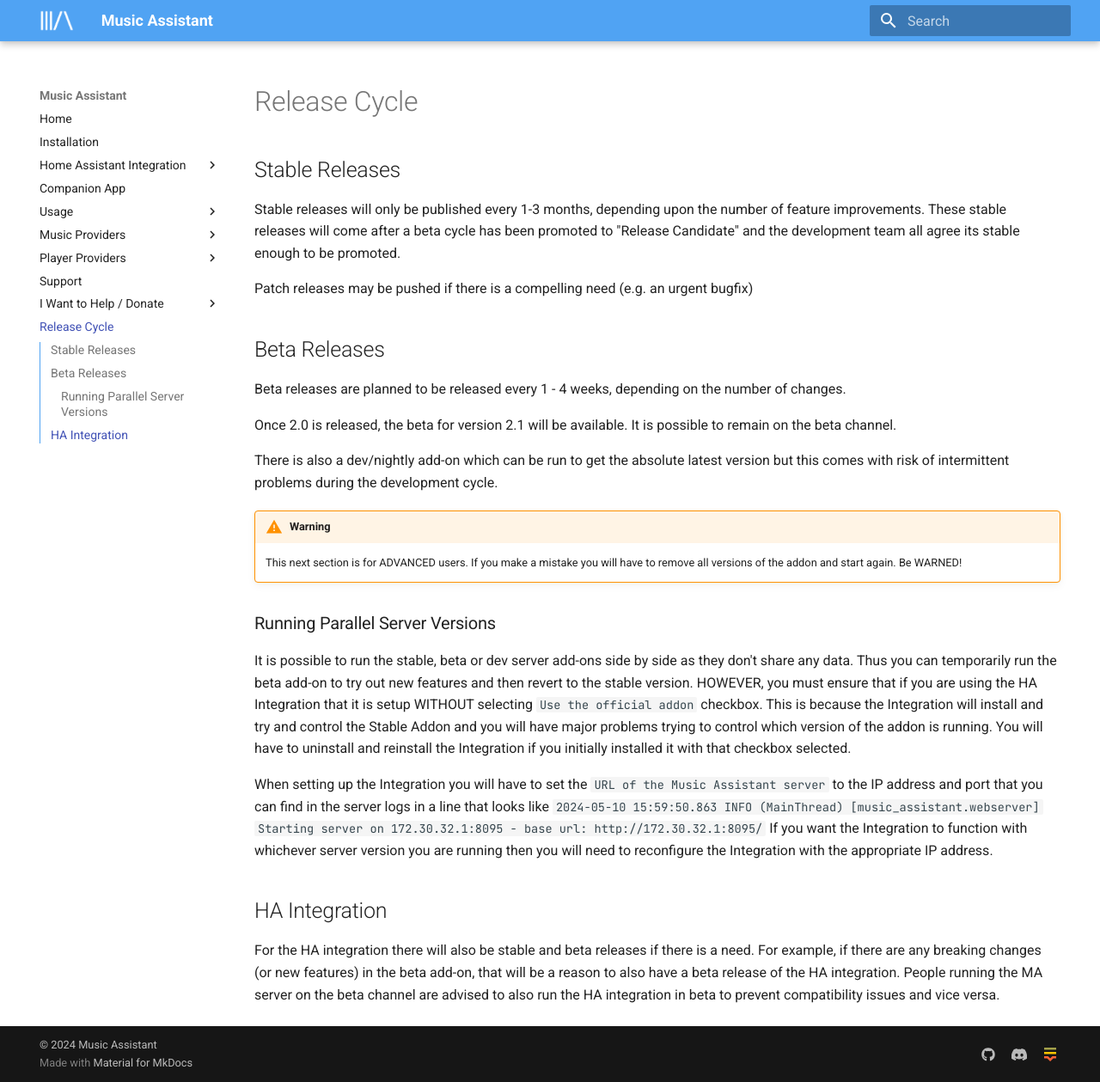
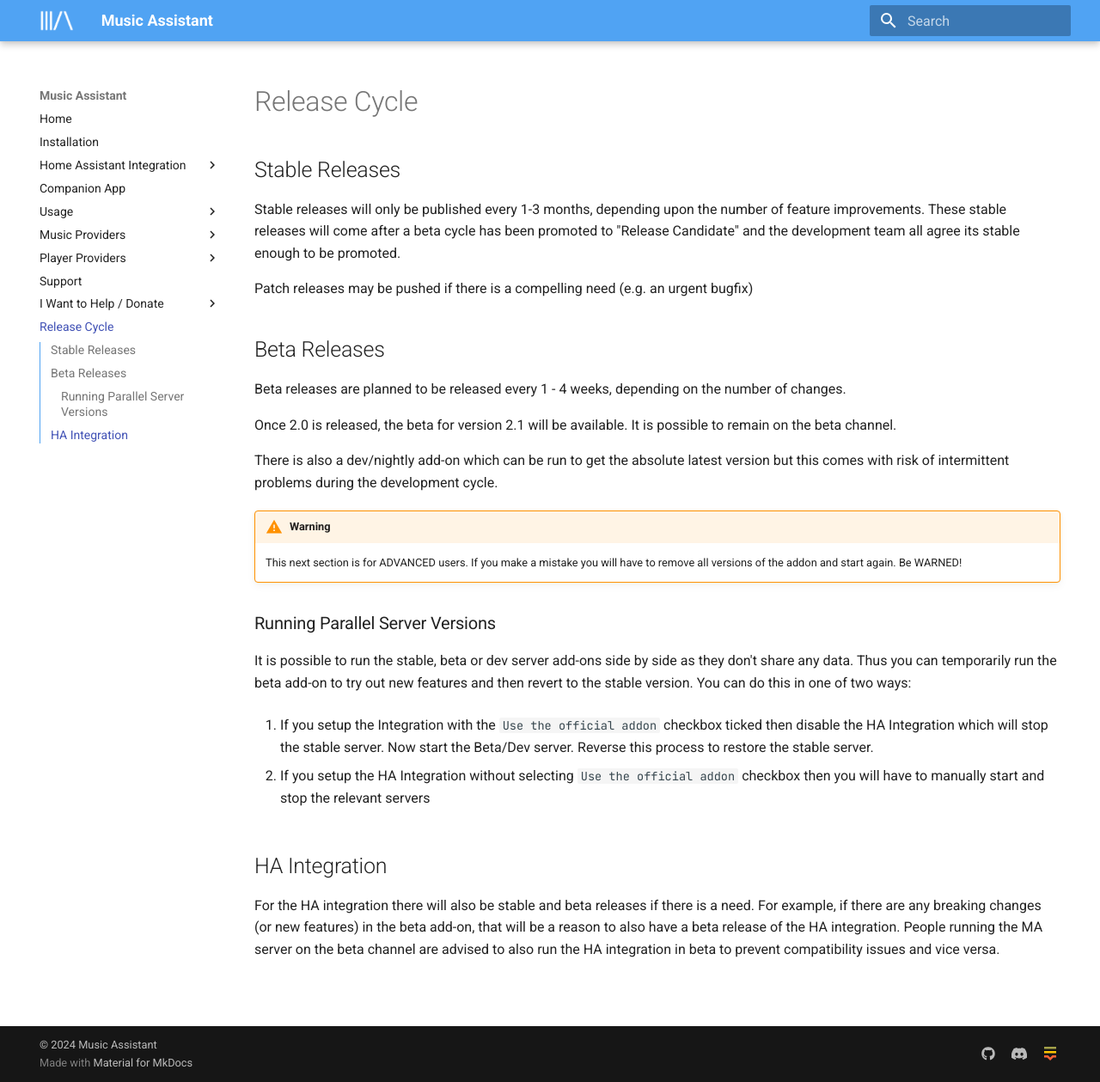
Before and after one commit to pwbriggs/music-assistant.github.io, an MkDocs documentation site: the page built from docs/release.md, in a window 1280 px wide and 1259 px high. Shown: the whole window at 86% size. Built offline with MkDocs 1.6.1 and Material for MkDocs 9.7.7, drawn with Linux system fonts in a browser that asks for light colours.

Commit message:
Re-write parellel server version section

```diff
--- a/docs/release.md
+++ b/docs/release.md
@@ -19,9 +19,11 @@
 
 ### Running Parallel Server Versions
 
-It is possible to run the stable, beta or dev server add-ons side by side as they don't share any data. Thus you can temporarily run the beta add-on to try out new features and then revert to the stable version. HOWEVER, you must ensure that if you are using the HA Integration that it is setup WITHOUT selecting `Use the official addon` checkbox. This is because the Integration will install and try and control the Stable Addon and you will have major problems trying to control which version of the addon is running. You will have to uninstall and reinstall the Integration if you initially installed it with that checkbox selected.
+It is possible to run the stable, beta or dev server add-ons side by side as they don't share any data. Thus you can temporarily run the beta add-on to try out new features and then revert to the stable version. You can do this in one of two ways:
 
-When setting up the Integration you will have to set the `URL of the Music Assistant server` to the IP address and port that you can find in the server logs in a line that looks like `2024-05-10 15:59:50.863 INFO (MainThread) [music_assistant.webserver] Starting server on  172.30.32.1:8095 - base url: http://172.30.32.1:8095/` If you want the Integration to function with whichever server version you are running then you will need to reconfigure the Integration with the appropriate IP address.
+1. If you setup the Integration with the `Use the official addon` checkbox ticked then disable the HA Integration which will stop the stable server. Now start the Beta/Dev server. Reverse this process to restore the stable server.
+
+2. If you setup the HA Integration without selecting `Use the official addon` checkbox then you will have to manually start and stop the relevant servers
 
 ## HA Integration
 
```
